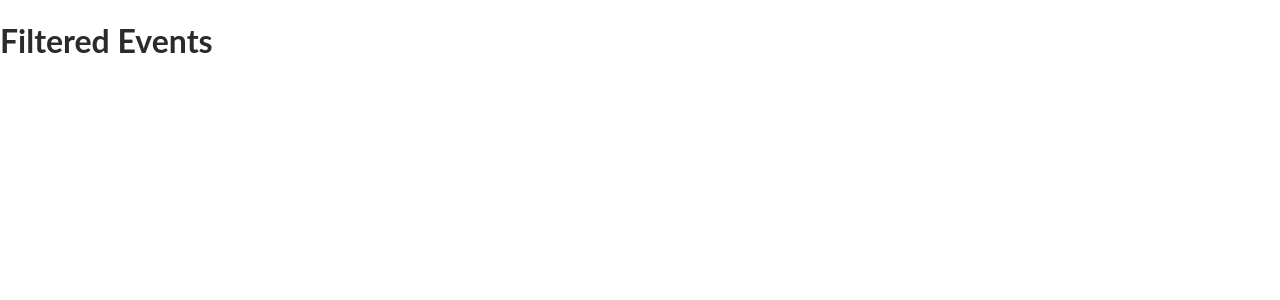
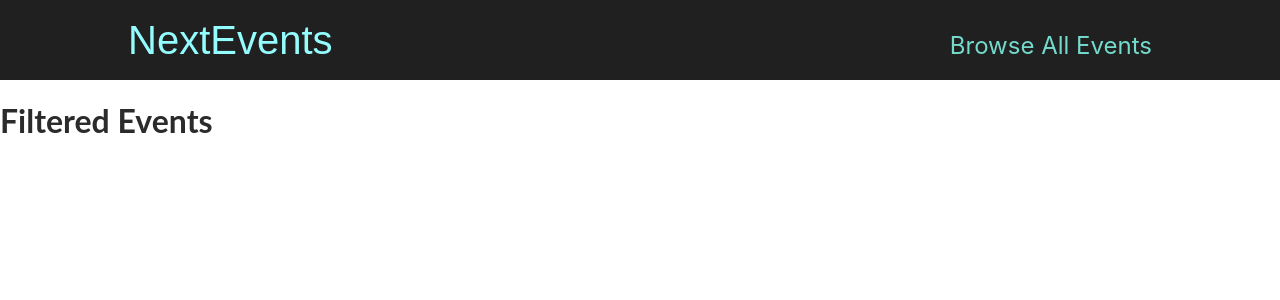
Before and after one commit to aimenin/nextjs-routing, a Next.js app: page /events in a window 1280 px wide. Shown: the top 300 px of the page. Built offline with nearby package versions, Linux system fonts and the light colour scheme.

Commit message:
add layout components

```diff
--- /dev/null
+++ b/components/layout/layout.tsx
@@ -0,0 +1,18 @@
+import { FC } from 'react';
+
+import MainHeader from './main-header';
+
+interface LayoutProps {
+  children: JSX.Element | JSX.Element[] | string;
+}
+
+const Layout: FC<LayoutProps> = ({ children }) => {
+  return (
+    <>
+      <MainHeader />
+      <main>{children}</main>
+    </>
+  );
+};
+
+export default Layout;
--- /dev/null
+++ b/components/layout/main-header.module.css
@@ -0,0 +1,41 @@
+.header {
+  width: 100%;
+  display: flex;
+  justify-content: space-between;
+  align-items: baseline;
+  padding: 1rem 10%;
+  height: 5rem;
+  background-color: #202020;
+}
+
+.logo {
+  font-size: 1.5rem;
+  color: white;
+  font-family: 'Fira', sans-serif;
+  height: 100%;
+  display: flex;
+  justify-content: center;
+  align-items: center;
+  color: #94fdfd;
+}
+
+.logo a {
+  text-decoration: none;
+  color: #94fdfd;
+}
+
+.navigation a {
+  text-decoration: none;
+  color: #74dacc;
+  font-size: 1rem;
+}
+
+@media (min-width: 768px) {
+  .logo {
+    font-size: 2.5rem;
+  }
+
+  .navigation a {
+    font-size: 1.5rem;
+  }
+}
--- /dev/null
+++ b/components/layout/main-header.tsx
@@ -0,0 +1,22 @@
+import Link from 'next/link';
+
+import classes from './main-header.module.css';
+
+const MainHeader = () => {
+  return (
+    <header className={classes.header}>
+      <div className={classes.logo}>
+        <Link href="/">NextEvents</Link>
+      </div>
+      <nav className={classes.navigation}>
+        <ul>
+          <li>
+            <Link href="/events">Browse All Events</Link>
+          </li>
+        </ul>
+      </nav>
+    </header>
+  );
+};
+
+export default MainHeader;
--- a/pages/_app.tsx
+++ b/pages/_app.tsx
@@ -1,6 +1,11 @@
 import '../styles/globals.css';
 import type { AppProps } from 'next/app';
+import Layout from '../components/layout/layout';
 
 export default function App({ Component, pageProps }: AppProps) {
-  return <Component {...pageProps} />;
+  return (
+    <Layout>
+      <Component {...pageProps} />
+    </Layout>
+  );
 }
```
